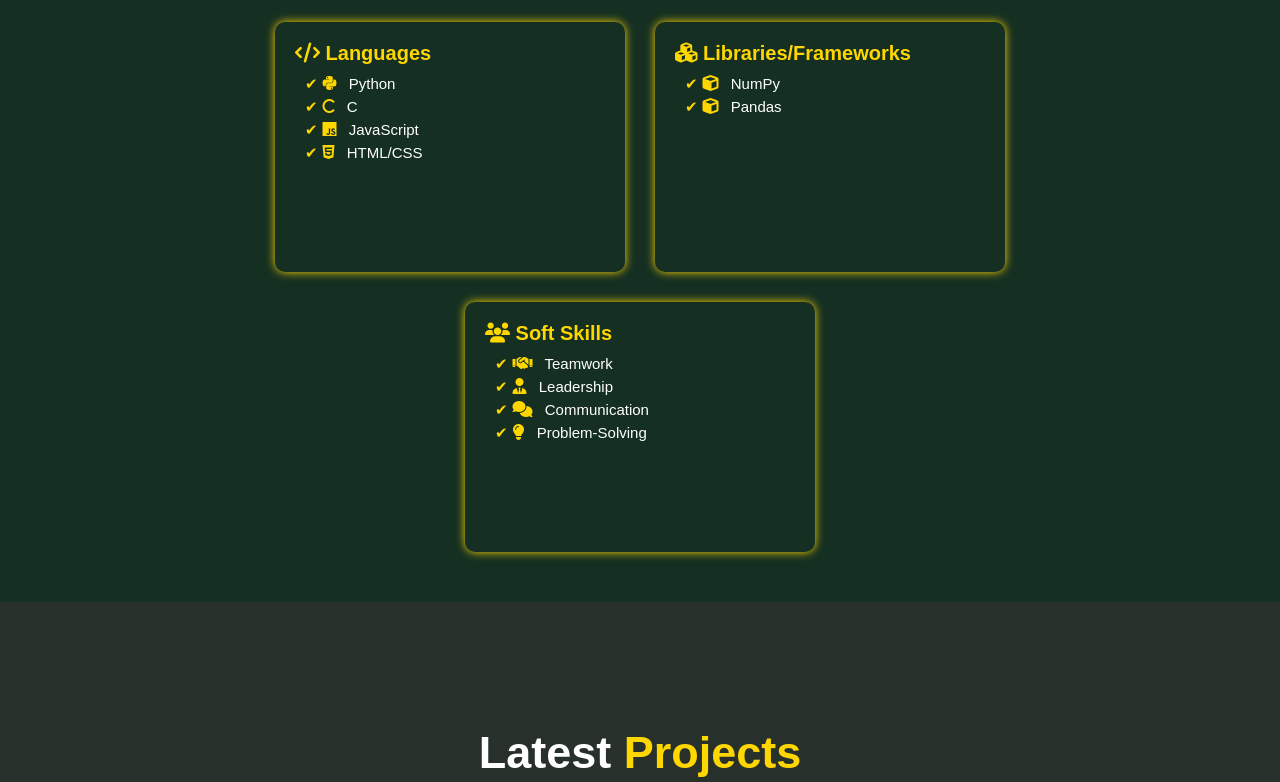
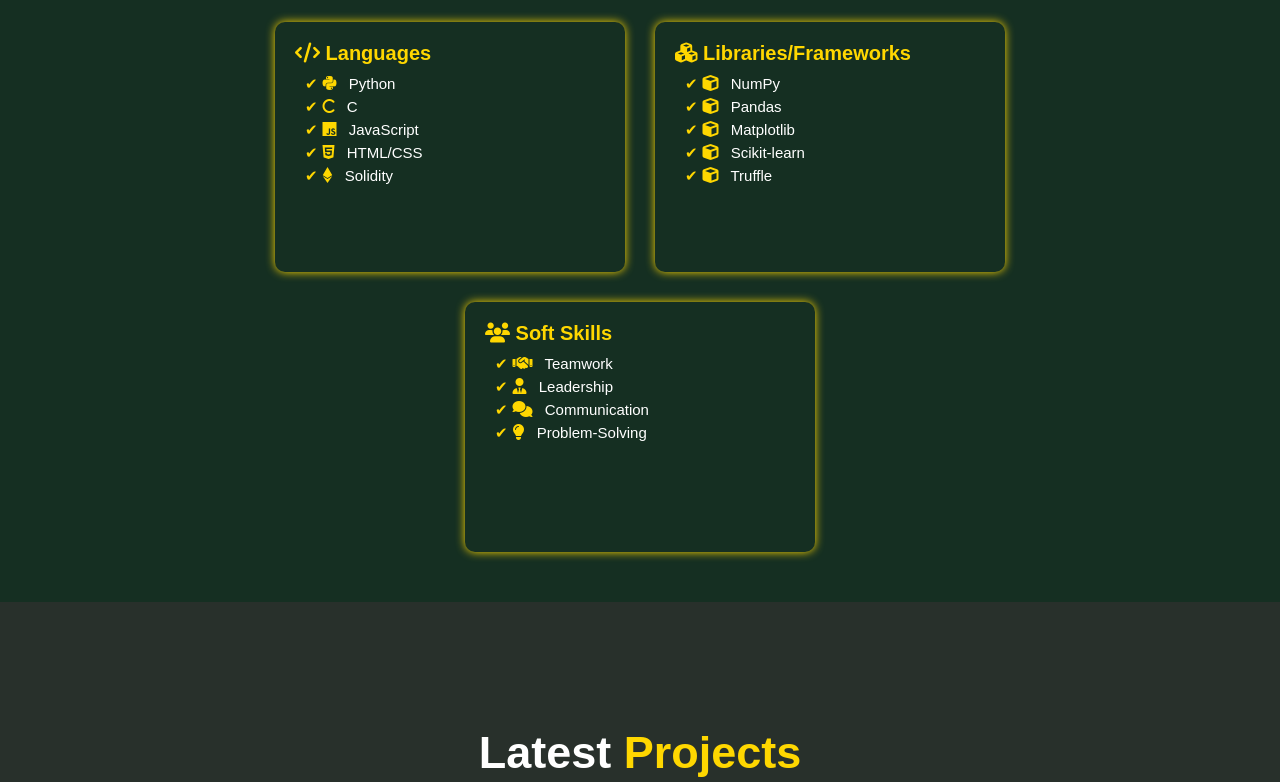
Before and after one commit to Ankitsri2005/Portfolio, a plain HTML site: page index.html in a window 1280 px wide. Shown: the part 1800-2582 px from the top of the page. Drawn offline with nearby package versions, Linux system fonts and the light colour scheme.

Commit message:
Update index.html

```diff
--- a/index.html
+++ b/index.html
@@ -33,7 +33,7 @@
         <a href="https://x.com/AnkitSriva65256"><i class="fa-brands fa-square-twitter"></i></a>
         <a href="https://github.com/Ankitsri2005"><i class="fa-brands fa-github"></i></a>
       </div>
-      <a href="https://drive.google.com/file/d/11YDpHnven3V4qPJb842qNnuaV_FiJ7Pn/view?usp=sharing" class="btn">Resume</a>
+      <a href="https://drive.google.com/file/d/12mYvJUr38ZLI_Aajmh3Of89o-2GuV4om/view?usp=sharing" class="btn">Resume</a>
     </div>
     <div class="home-img">
       <img src="WhatsApp Image 2025-03-04 at 23.54.19_39044f4d.jpg" alt="profile Image">
@@ -78,6 +78,7 @@
           <li><i class="fa-solid fa-c"></i> C</li>
           <li><i class="fa-brands fa-js"></i> JavaScript</li>
           <li><i class="fa-brands fa-html5"></i> HTML/CSS</li>
+          <li><i class="fa-brands fa-ethereum"></i> Solidity</li>
         </ul>
       </div>
 
@@ -86,6 +87,9 @@
         <ul>
           <li><i class="fa-solid fa-cube"></i> NumPy</li>
           <li><i class="fa-solid fa-cube"></i> Pandas</li>
+          <li><i class="fa-solid fa-cube"></i> Matplotlib</li>
+          <li><i class="fa-solid fa-cube"></i> Scikit-learn</li>
+          <li><i class="fa-solid fa-cube"></i> Truffle</li>
         </ul>
       </div>
 
```
